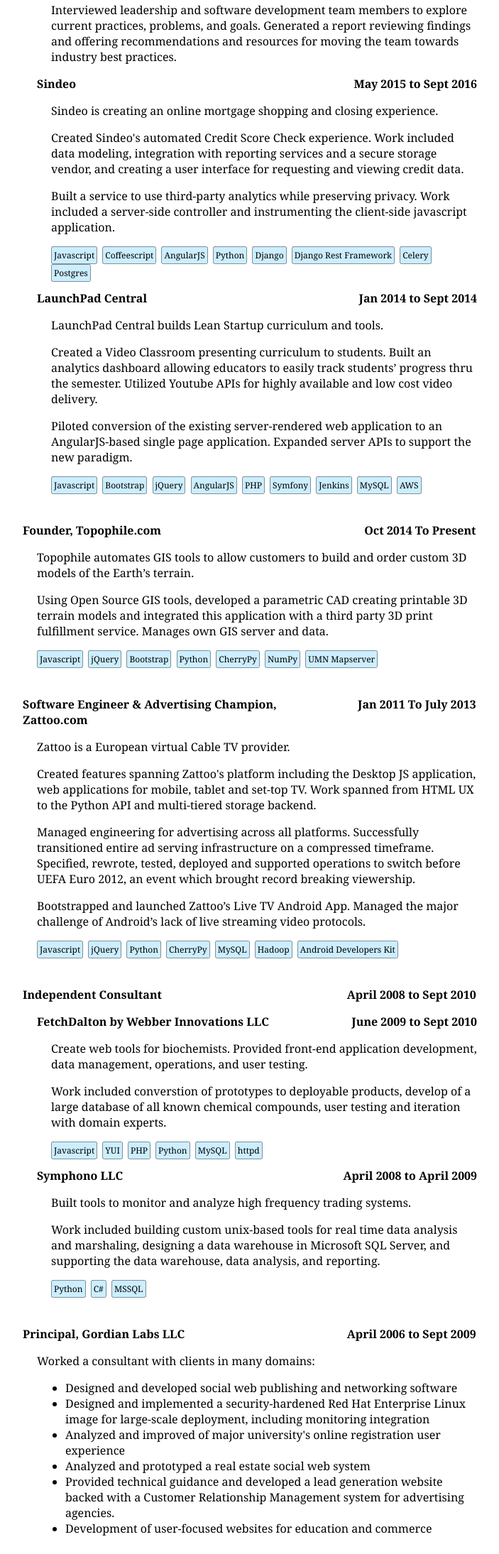
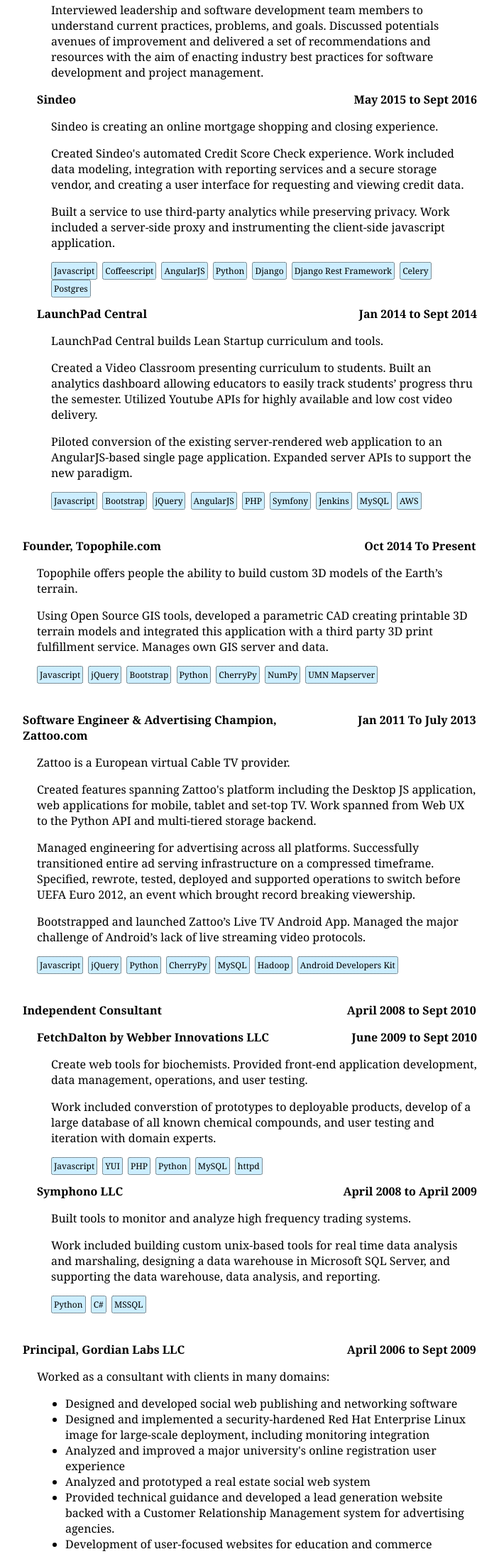
Before and after one commit to billmerrill/full-stack-resume, a plain HTML site: page index.html in a window 1280 px wide. Shown: the part 376-2565 px from the top of the page at 71% size, without its empty margins (288-991 px from the left). Drawn offline with Linux system fonts and the light colour scheme.

Commit message:
-text edits

```diff
--- a/index.html
+++ b/index.html
@@ -39,7 +39,7 @@
                 <div class="experience-duration">Dec 2016</div>
             </div>
             <p>
-                Interviewed leadership and software development team members to explore current practices, problems, and goals. Generated a report reviewing findings and offering recommendations and resources for moving the team towards industry best practices.
+                Interviewed leadership and software development team members to understand  current practices, problems, and goals. Discussed potentials avenues of improvement and delivered a set of recommendations and resources with the aim of enacting industry best practices for software development and project management.
             </p>
 
             <div class="consultant-experience-heading">
@@ -54,7 +54,7 @@
                 Created Sindeo's automated Credit Score Check experience.  Work included data modeling, integration with reporting services and a secure storage vendor, and creating a user interface for requesting and viewing credit data.
             </p>
             <p>
-                Built a service to use third-party analytics while preserving privacy. Work included a server-side controller and instrumenting the client-side javascript application.
+                Built a service to use third-party analytics while preserving privacy. Work included a server-side proxy and instrumenting the client-side javascript application.
             </p>
             <p class="tech">
                 <span class="badge">Javascript</span>
@@ -101,7 +101,9 @@
             <div class="experience-position">Founder, Topophile.com</div>
             <div class="experience-duration">Oct 2014 To Present</div>
         </div>
-            <p>Topophile automates GIS tools to allow customers to build and order custom 3D models of the Earth’s terrain.</p>
+        <p>
+            Topophile offers people the ability to build custom 3D models of the Earth’s terrain.
+        </p>
         <p>
             Using Open Source GIS tools, developed a parametric CAD creating printable 3D terrain models and integrated this application with a third party 3D print fulfillment service.
             Manages own GIS server and data.
@@ -127,7 +129,7 @@
         </p>
         <!-- <h4>Major contributions:</h4> -->
         <p>
-            Created features spanning Zattoo's platform including the Desktop JS application, web applications for mobile, tablet and set-top TV.  Work spanned from HTML UX to the Python API and multi-tiered storage backend.
+            Created features spanning Zattoo's platform including the Desktop JS application, web applications for mobile, tablet and set-top TV.  Work spanned from Web UX to the Python API and multi-tiered storage backend.
         </p>
         <p>
             Managed engineering for advertising across all platforms. Successfully transitioned entire ad serving infrastructure on a compressed timeframe.  Specified, rewrote, tested, deployed and supported operations to switch before UEFA Euro 2012, an event which brought record breaking viewership.
@@ -166,7 +168,7 @@
             </p>
             <p>
                 Work included converstion of prototypes to deployable products, develop of a large
-                database of all known chemical compounds, user testing and iteration with domain experts.
+                database of all known chemical compounds, and user testing and iteration with domain experts.
             </p>
             <p class="tech">
                 <span class="badge">Javascript</span>
@@ -202,11 +204,11 @@
             <div class="experience-duration">April 2006 to Sept 2009</div>
         </div>
 
-        <p>Worked a consultant with clients in many domains:
+        <p>Worked as a consultant with clients in many domains:
         <ul>
         <li>Designed and developed social web publishing and networking software</li>
         <li>Designed and implemented a security-hardened Red Hat Enterprise Linux image for large-scale deployment, including monitoring integration</li>
-        <li>Analyzed and improved of major university's online registration user experience</li>
+        <li>Analyzed and improved a major university's online registration user experience</li>
         <li>Analyzed and prototyped a real estate social web system</li>
         <li>Provided technical guidance and developed a lead generation website backed with a Customer Relationship Management system for advertising agencies.</li>
         <li>Development of user-focused websites for education and commerce</li>
@@ -222,7 +224,7 @@
             As a founding member of the Arbor Networks research and development team, Bill was directly involved in the initial design, implementation, and ongoing improvement of 3 world-class network security and management products: Peakflow DoS, Peakflow Traffic (later Peakflow SP), and Peakflow X.
         </p>
         <p>
-            Focused on user experience, data representation, and systems management, Bill developed and led teams developing components for web-based user interfaces, report generation tools, and business logic tackling data storage and management on a highly distributed network monitoring infrastructure.
+            Focused on user experience, data representation, and systems management, Bill developed and led teams developing components for web-based user interfaces, report generation tools, and business logic for data storage and management on a highly distributed network monitoring infrastructure.
         </p>
     </div>
 
@@ -267,8 +269,8 @@
     <table class="tools">
         <tbody>
             <tr>
-                <th>Front-End</th>
-                <td>HTML 5; CSS, SCSS/SASS;  Javascript ES5, ES6</td>
+                <th>Web Standards</th>
+                <td>HTML 5; CSS, SCSS/SASS;  Javascript ES5, ES6;</td>
             </tr>
             <tr>
 
```
